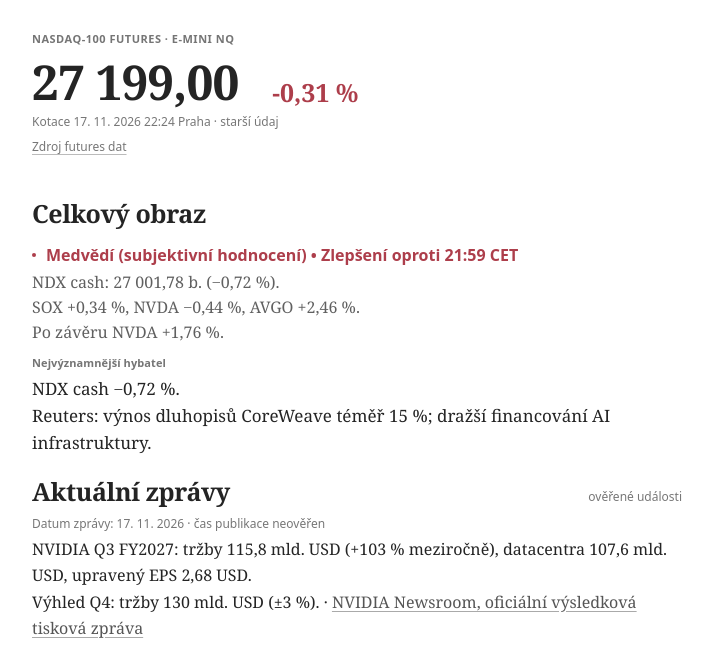
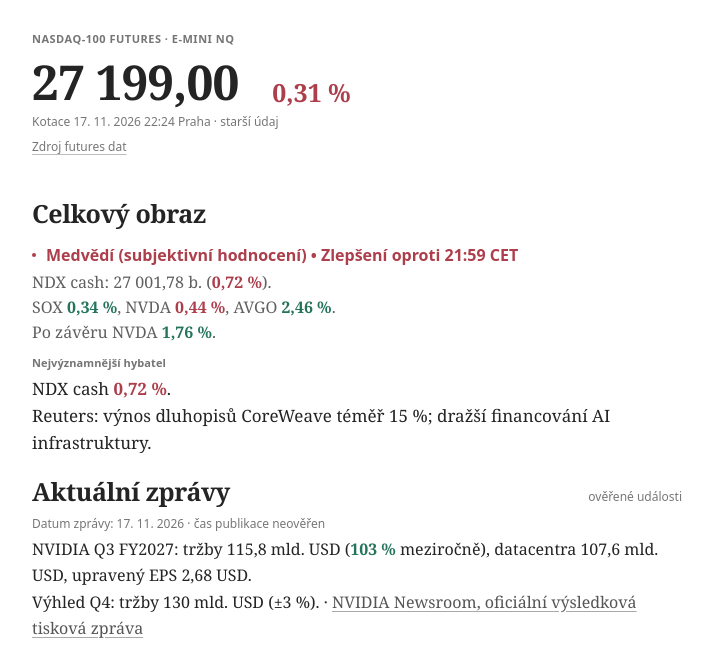
Before and after one commit to MichalMachalik/Nasdaq100-PAYandPRAY, a plain HTML site: page index.html in a window 1280 px wide. Shown: the part 79-737 px from the top of the page, without its empty margins (283-996 px from the left). Drawn offline with Linux system fonts and the light colour scheme.

Commit message:
Use green/red-only signless percentages across all report text and market indicators

```diff
--- a/index.html
+++ b/index.html
@@ -250,6 +250,7 @@ body{background:#fff;color:#242424;font:17px/1.6 Georgia,"Times New Roman",serif
 .top10-meta{display:flex;flex-wrap:wrap;justify-content:space-between;gap:8px;color:#777;font:11px/1.5 system-ui,-apple-system,"Segoe UI",sans-serif;margin-top:10px}
 .top10-meta a{color:#777;text-decoration:underline;text-underline-offset:3px}
 @media(max-width:600px){.top10-table{font-size:12px}.top10-table td{padding:9px 5px}.top10-name{min-width:125px;gap:7px}.top10-logo,.top10-fallback{width:24px;height:24px;flex-basis:24px}.top10-company{font-size:12px}.top10-table th{padding:7px 5px}}
+.signed-up{color:var(--green);font-weight:600}.signed-down{color:var(--red);font-weight:600}
 </style></head>
 <body><div class="wrap">
 <header class="header"><div class="brand"><svg class="aardvark-mark" viewBox="0 0 100 73" role="img" aria-label="Logo Aardvarkland" xmlns="http://www.w3.org/2000/svg">
@@ -290,7 +291,7 @@ const $=id=>document.getElementById(id);
 const safe=(v,f='—')=>v===null||v===undefined||v===''?f:String(v);
 const fmt=(v,d=2)=>typeof v==='number'?v.toLocaleString('cs-CZ',{minimumFractionDigits:d,maximumFractionDigits:d}):safe(v);
 const set=(id,v)=>{const el=$(id);if(el)el.textContent=safe(v)};
-const pct=v=>typeof v==='number'?fmt(v)+' %':safe(v);
+const pct=v=>typeof v==='number'?fmt(Math.abs(v))+' %':safe(v);
 // Každá nová věta začíná na novém řádku; číselné desetinné tečky se nerozdělují.
 // Dekorativní štítky nejsou součástí článků ani analytických odstavců.
 const cleanText=value=>String(value??'').replace(/^\s*(?:(?:🔴|🟢|⚪|🔵|↻|🔄|🆕|📰|🔥|⚠️|📌|⭐|•|·)\s*)+/u,'').trim();
@@ -308,16 +309,32 @@ const sentenceBreaks=value=>cleanText(value).replace(
     return mark+'\n';
   }
 );
-const setSentences=(id,value)=>{const el=$(id);if(el)el.textContent=sentenceBreaks(value)};
+// Směr změny je vyjádřen pouze barvou, nikoliv znakem + nebo −.
+const signedPercentPattern=/(^|[^\p{L}\d])([+−-])\s*(\d+(?:[.,]\d+)?)(\s*%)/gu;
+const renderSigned=(el,value)=>{
+  const raw=String(value??''),frag=document.createDocumentFragment();
+  let last=0,m;
+  signedPercentPattern.lastIndex=0;
+  while((m=signedPercentPattern.exec(raw))!==null){
+    frag.append(document.createTextNode(raw.slice(last,m.index)+m[1]));
+    const span=document.createElement('span');
+    span.className=m[2]==='+'?'signed-up':'signed-down';
+    span.textContent=m[3]+m[4];frag.append(span);last=signedPercentPattern.lastIndex;
+  }
+  frag.append(document.createTextNode(raw.slice(last)));
+  el.replaceChildren(frag);
+};
+const setSentences=(id,value)=>{const el=$(id);if(el)renderSigned(el,sentenceBreaks(value))};
+const displayScenario=value=>String(value??'—').replace(/(^|[^\p{L}\d])([+−-])(?=\s*\d)/gu,'$1');
 
 function link(url,label){try{let u=new URL(url);if(u.protocol!=='https:')return document.createTextNode(label);let a=document.createElement('a');a.href=u.href;a.textContent=label;a.rel='noopener noreferrer';a.target='_blank';return a}catch{return document.createTextNode(label)}}
 function rows(id,items,make){let root=$(id);if(!root)return;root.replaceChildren();if(!Array.isArray(items)||items.length===0){root.className='empty';root.textContent='Zatím bez zveřejněných údajů';return}root.className='';items.slice(0,15).forEach(x=>root.append(make(x)))}
 function render(d){d=d||{};set('updated',d.updatedAtPrague?safe(d.updatedAtPrague):'Čeká na data');let n=d.ndx||{};// Cash NDX zůstává výhradně ve zdrojovém reportu pro dlouhodobé odhady.
 
 let s=d.sentiment||{};set('sentiment',[s.label,s.trend].filter(Boolean).join(' • ')||'Čeká na vyhodnocení');$('sentiment').className='status '+(/medvěd|bear|zhorš/i.test(s.label||'')?'red':/býč|bull/i.test(s.label||'')?'green':'neutral');setSentences('sentiment-reason',s.reason||'Zatím bez vyhodnocení');setSentences('driver',d.driver||'Zatím nezveřejněno');$('driver').className=d.driver?'':'empty';
-rows('news',d.news,x=>{let el=document.createElement('div');el.className='news';let t=document.createElement('time');t.textContent=x.publicationTimeVerified===true&&x.publishedAtPrague?'Publikováno: '+x.publishedAtPrague+' Praha':'Datum zprávy: '+safe(x.time,'neuvedeno')+' · čas publikace neověřen';el.append(t);const content=document.createElement('span');content.className='sentence-lines';content.textContent=sentenceBreaks(x.title);el.append(content);if(x.url)el.append(document.createTextNode(' · '),link(x.url,safe(x.source,'Zdroj')));return el});
+rows('news',d.news,x=>{let el=document.createElement('div');el.className='news';let t=document.createElement('time');t.textContent=x.publicationTimeVerified===true&&x.publishedAtPrague?'Publikováno: '+x.publishedAtPrague+' Praha':'Datum zprávy: '+safe(x.time,'neuvedeno')+' · čas publikace neověřen';el.append(t);const content=document.createElement('span');content.className='sentence-lines';renderSigned(content,sentenceBreaks(x.title));el.append(content);if(x.url)el.append(document.createTextNode(' · '),link(x.url,safe(x.source,'Zdroj')));return el});
 
-setSentences('macro',d.macro||'Zatím bez údajů');let f=d.forecast||{};set('forecast-ath',typeof f.athReturnPercent==='number'?pct(f.athReturnPercent):'—');setSentences('forecast-ath-reason',f.athReason||'Čeká na aktualizaci');set('forecast-down',f.downside||'—');
+setSentences('macro',d.macro||'Zatím bez údajů');let f=d.forecast||{};set('forecast-ath',typeof f.athReturnPercent==='number'?pct(f.athReturnPercent):'—');setSentences('forecast-ath-reason',f.athReason||'Čeká na aktualizaci');set('forecast-down',displayScenario(f.downside||'—'));
 const percentages=(String(f.downside||'').match(/\d+(?:[.,]\d+)?/g)||[]).map(v=>Number(v.replace(',','.')));
 if(Number.isFinite(n.value)&&n.value>0&&percentages.length>=2&&percentages[0]>0&&percentages[1]>percentages[0]&&percentages[1]<=100){
   const upper=Math.round(n.value*(1-percentages[0]/100));
@@ -326,8 +343,8 @@ if(Number.isFinite(n.value)&&n.value>0&&percentages.length>=2&&percentages[0]>0&
 }else{
   set('forecast-down-points','Bodový rozsah zatím neověřen');
 }
-setSentences('forecast-down-reason',f.downsideReason||'Čeká na aktualizaci');let c=d.catalyst||{};set('catalyst',[c.event,c.timePrague].filter(Boolean).join(' • ')||'Zatím nezveřejněno');
-rows('archive',d.archive,x=>{let el=document.createElement('div');el.className='news';el.append(document.createTextNode(safe(x.time)+' · '+safe(x.summary)));return el});
+setSentences('forecast-down-reason',f.downsideReason||'Čeká na aktualizaci');let c=d.catalyst||{};setSentences('catalyst',[c.event,c.timePrague].filter(Boolean).join(' • ')||'Zatím nezveřejněno');
+rows('archive',d.archive,x=>{let el=document.createElement('div');el.className='news';renderSigned(el,safe(x.time)+' · '+safe(x.summary));return el});
 rows('sources',d.sources,x=>{let el=document.createElement('div');el.className='news';el.append(link(x.url||'',safe(x.name,x.title||'Zdroj')));return el})}
 
 async function loadTop10() {
@@ -361,8 +378,7 @@ async function loadTop10() {
       price.textContent='$'+c.priceUsd.toLocaleString('en-US',{minimumFractionDigits:2,maximumFractionDigits:2});
       const day=document.createElement('td');
       if(Number.isFinite(c.changePercent)) {
-        day.textContent=(c.changePercent>0?'▲ ':c.changePercent<0?'▼ ':'')+
-          Math.abs(c.changePercent).toLocaleString('cs-CZ',{minimumFractionDigits:2,maximumFractionDigits:2})+' %';
+        day.textContent=Math.abs(c.changePercent).toLocaleString('cs-CZ',{minimumFractionDigits:2,maximumFractionDigits:2})+' %';
         day.className=c.changePercent>0?'up':c.changePercent<0?'down':'';
       } else {day.textContent='—';}
       tr.append(tdRank,tdName,cap,price,day);frag.append(tr);
```
